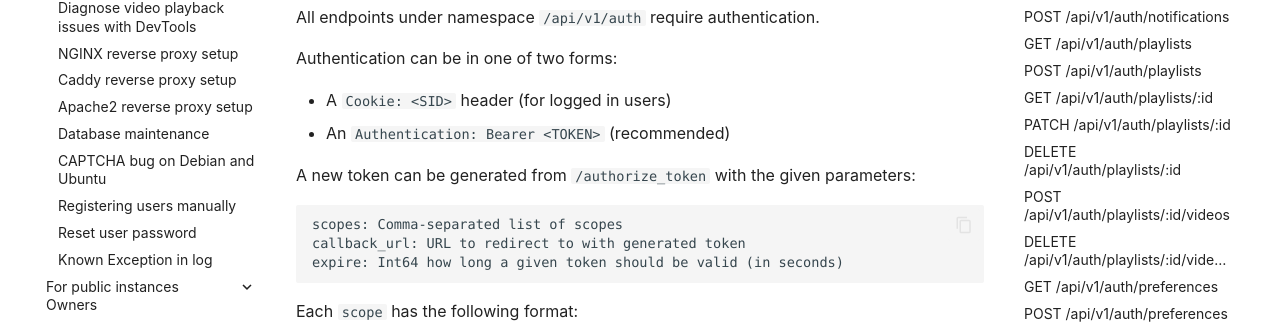
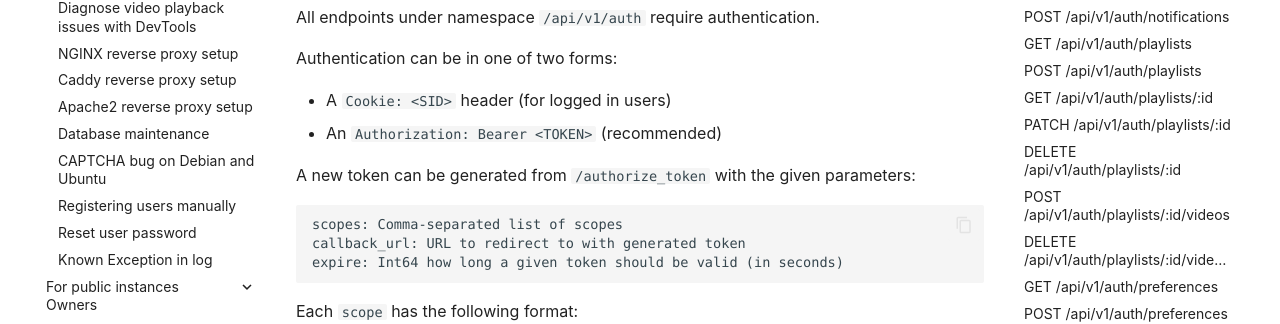
Before and after one commit to iv-org/documentation, an MkDocs documentation site: the page built from docs/api/authenticated-endpoints.md, in a window 1280 px wide and 900 px high. Shown: the part 175-499 px from the top of the window. Built offline with MkDocs 1.6.1 and Material for MkDocs 9.7.7, drawn with Linux system fonts in a browser that asks for light colours; comment, search, counter and statistics services are not loaded.

Commit message:
Fix header name from 'Authentication' to 'Authorization' (#700)

```diff
--- a/docs/api/authenticated-endpoints.md
+++ b/docs/api/authenticated-endpoints.md
@@ -5,7 +5,7 @@ All endpoints under namespace `/api/v1/auth` require authentication.
 Authentication can be in one of two forms:
 
 - A `Cookie: <SID>` header (for logged in users)
-- An `Authentication: Bearer <TOKEN>` (recommended)
+- An `Authorization: Bearer <TOKEN>` (recommended)
 
 A new token can be generated from `/authorize_token` with the given parameters:
 
```
